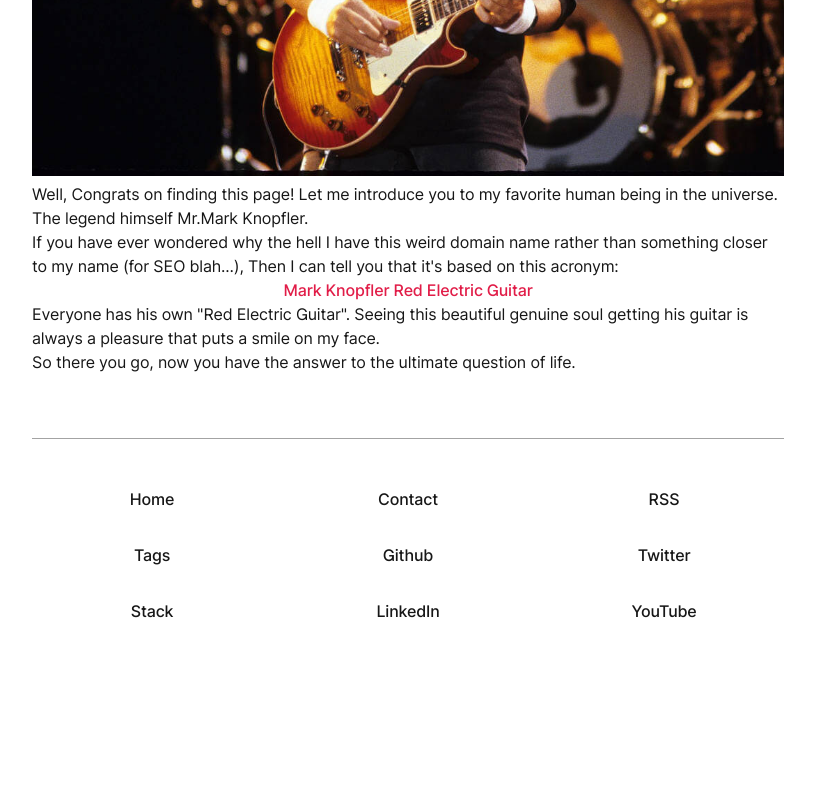
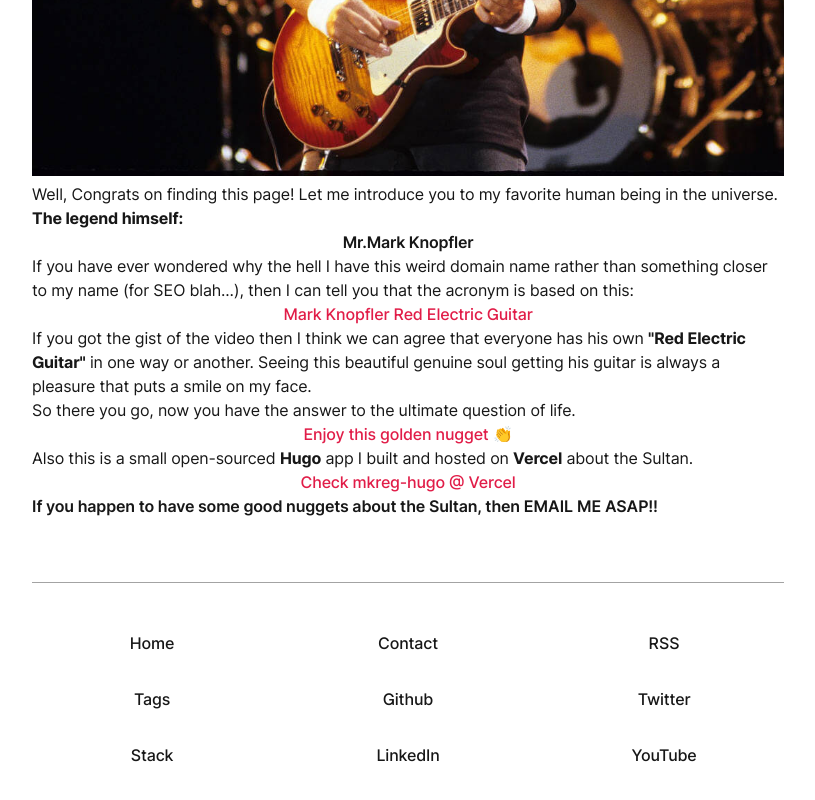
Before and after one commit to omaralsoudanii/mkreg.dev, a Next.js app: page /mk in a window 1280 px wide. Shown: the part 598-1398 px from the top of the page, without its empty margins (232-1047 px from the left). Before the commit the page ends 1365 px from the top, so only its background shows below. Built offline with nearby package versions, Linux system fonts and the light colour scheme; no server answers; what @tailwindcss/typography, tailwindcss-line-clamp would draw is missing.

Commit message:
fixes skip id to article / other tweaks

```diff
--- a/src/components/Container/index.tsx
+++ b/src/components/Container/index.tsx
@@ -1,6 +1,9 @@
 export function Container({ children }) {
   return (
-    <article className="container w-full mx-auto prose dark:prose-dark lg:prose-lg ">
+    <article
+      id="skip"
+      className="w-full mt-6 mx-auto prose dark:prose-dark lg:prose-lg "
+    >
       {children}
     </article>
   )
--- a/src/components/Layouts/index.tsx
+++ b/src/components/Layouts/index.tsx
@@ -6,10 +6,7 @@ export function Main({ children }) {
   return (
     <React.Fragment>
       <Header />
-      <main
-        id="skip"
-        className="flex flex-col items-start justify-center w-full max-w-2xl pt-8 pb-8 mx-auto mt-6 mb-16 px-7 lg:pt-12 lg:max-w-3xl lg:px-2"
-      >
+      <main className="flex flex-col items-start justify-center w-full max-w-2xl pt-8 pb-8 mx-auto  mb-16 px-7 lg:pt-12 lg:max-w-3xl lg:px-2">
         {children}
         <Footer />
       </main>
--- a/src/components/Posts/Post/index.tsx
+++ b/src/components/Posts/Post/index.tsx
@@ -19,7 +19,10 @@ export default function Post({ children, frontMatter }) {
   return (
     <React.Fragment>
       <Seo data={meta} />
-      <article className="w-full max-w-2xl mx-auto mb-16 lg:max-w-3xl">
+      <article
+        id="skip"
+        className="w-full max-w-2xl mx-auto mt-6 mb-16 lg:max-w-3xl"
+      >
         <h1 className="!pb-4 !pt-0 !mt-0 !mb-1 text-center text-3xl   md:text-4xl text-primary">
           {frontMatter.title}
         </h1>
@@ -46,7 +49,9 @@ export default function Post({ children, frontMatter }) {
             )}
           </div>
         </div>
-        <div className="mt-8 prose dark:prose-dark lg:prose-lg">{children}</div>
+        <div className="mx-auto mt-8 prose dark:prose-dark lg:prose-lg">
+          {children}
+        </div>
       </article>
     </React.Fragment>
   )
--- a/src/pages/mk.tsx
+++ b/src/pages/mk.tsx
@@ -1,6 +1,7 @@
 import { Container } from '@/components/Container'
 import NextImage from '@/components/NextImage'
 import Seo from '@/components/Seo'
+import { Environment } from '@/lib/environment'
 import * as React from 'react'
 
 export default function MK() {
@@ -23,14 +24,16 @@ export default function MK() {
         />
         <p>
           Well, Congrats on finding this page! Let me introduce you to my
-          favorite human being in the universe. The legend himself Mr.Mark
-          Knopfler.
+          favorite human being in the universe.{' '}
+          <strong>The legend himself:</strong>{' '}
         </p>
+        <h2 className="text-center">Mr.Mark Knopfler</h2>
         <p>
           If you have ever wondered why the hell I have this weird domain name
-          rather than something closer to my name (for SEO blah...), Then I can
-          tell you that it's based on this acronym:
+          rather than something closer to my name (for SEO blah...), then I can
+          tell you that the acronym is based on this:
         </p>
+
         <p className="mx-auto text-center">
           <a
             className="text-link"
@@ -41,14 +44,49 @@ export default function MK() {
             Mark Knopfler Red Electric Guitar
           </a>
         </p>
+
         <p>
-          Everyone has his own "Red Electric Guitar". Seeing this beautiful
-          genuine soul getting his guitar is always a pleasure that puts a smile
-          on my face.
+          If you got the gist of the video then I think we can agree that
+          everyone has his own <strong>"Red Electric Guitar"</strong> in one way
+          or another. Seeing this beautiful genuine soul getting his guitar is
+          always a pleasure that puts a smile on my face.
         </p>
+
         <p>
           So there you go, now you have the answer to the ultimate question of
           life.
+        </p>
+
+        <p className="mx-auto text-center">
+          <a
+            href={Environment.social.youtube}
+            target="_blank"
+            rel="noopener noreferrer"
+            className="text-link"
+          >
+            Enjoy this golden nugget 👏
+          </a>
+        </p>
+
+        <p>
+          Also this is a small open-sourced <strong>Hugo</strong> app I built
+          and hosted on <strong>Vercel</strong> about the Sultan.
+        </p>
+
+        <p className="mx-auto text-center">
+          <a
+            href="https://mkreg-hugo.vercel.app"
+            target="_blank"
+            rel="noopener noreferrer"
+            className="text-link"
+          >
+            Check mkreg-hugo @ Vercel
+          </a>
+        </p>
+
+        <p className="font-semibold">
+          If you happen to have some good nuggets about the Sultan, then EMAIL
+          ME ASAP!!
         </p>
       </Container>
     </React.Fragment>
--- a/src/styles/custom.css
+++ b/src/styles/custom.css
@@ -98,7 +98,8 @@
     @apply w-full px-4 py-2;
   }
 
-  .link-transition,.text-link-transition {
+  .link-transition,
+  .text-link-transition {
     transition: box-shadow 300ms ease 0s;
   }
 
@@ -153,7 +154,7 @@
   }
 
   .prose img {
-    @apply m-0;
+    @apply m-0 !important;
   }
 
   .sub-heading {
```
